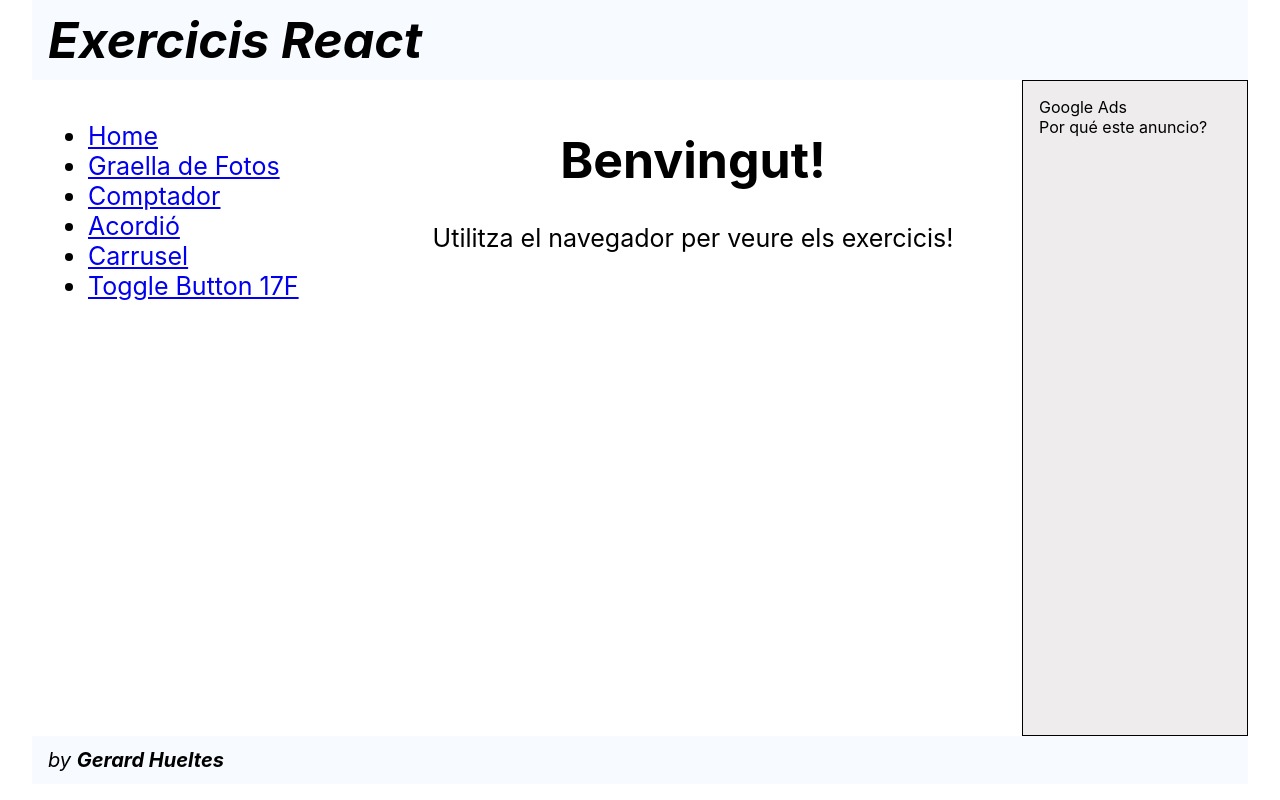
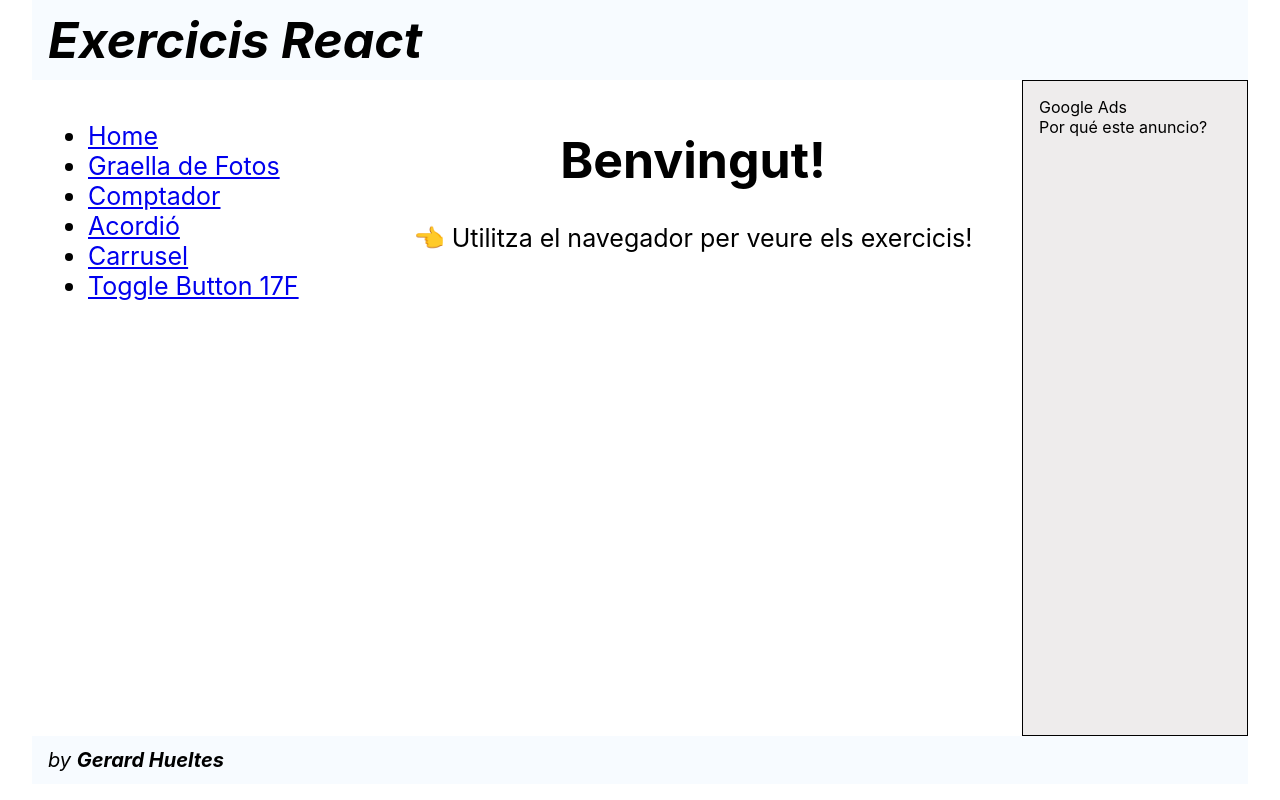
Before and after one commit to Welts95/Exercicis, a React (Create React App) app: page / in a window 1280 px wide. Built offline with nearby package versions, Linux system fonts and the light colour scheme.

Commit message:
sise commit

```diff
--- a/src/pages/Home.js
+++ b/src/pages/Home.js
@@ -2,7 +2,7 @@ export default function Home() {
   return (
     <>
       <h1>Benvingut!</h1>
-      <p>Utilitza el navegador per veure els exercicis!</p>
+      <p>👈 Utilitza el navegador per veure els exercicis!</p>
     </>
   );
 }
```
